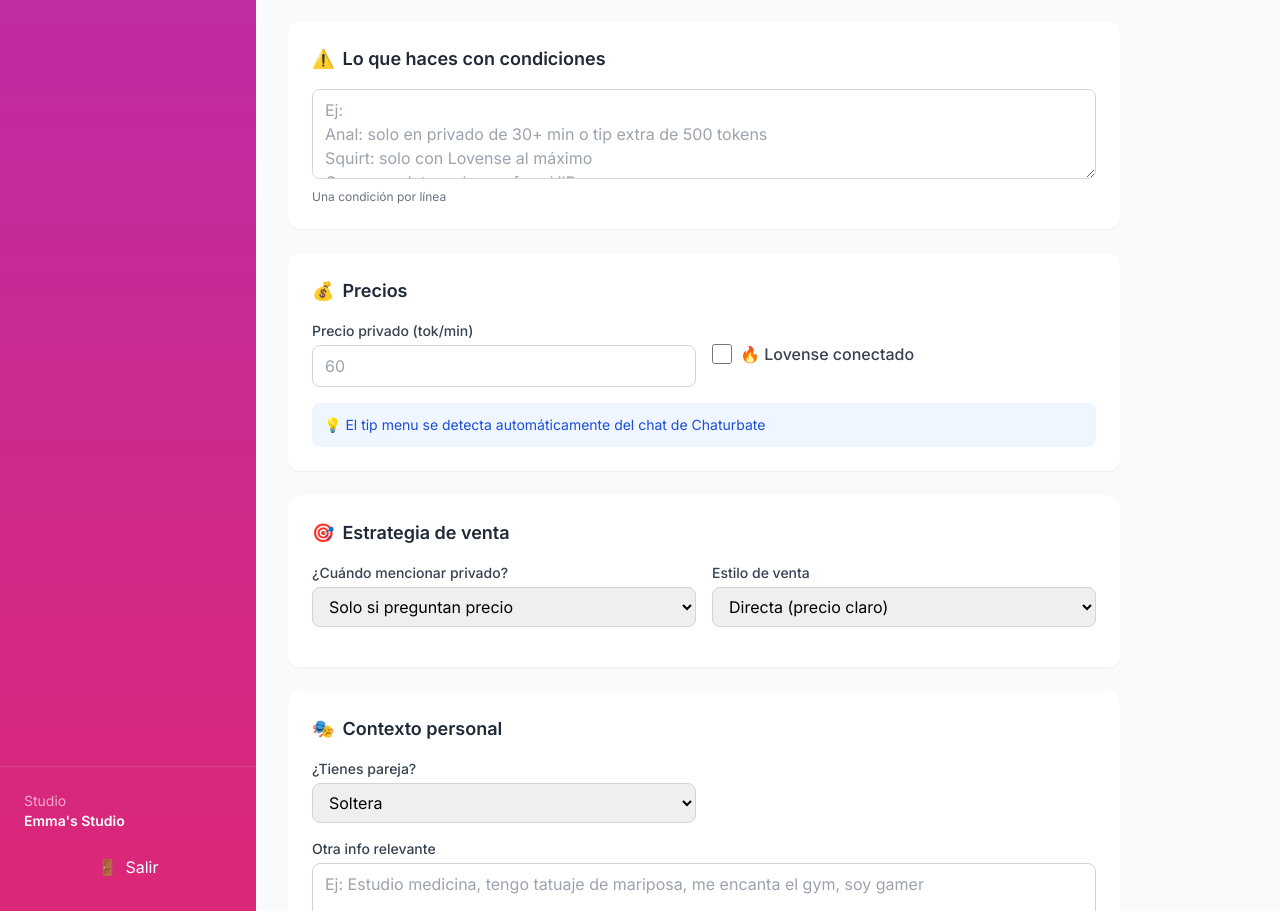
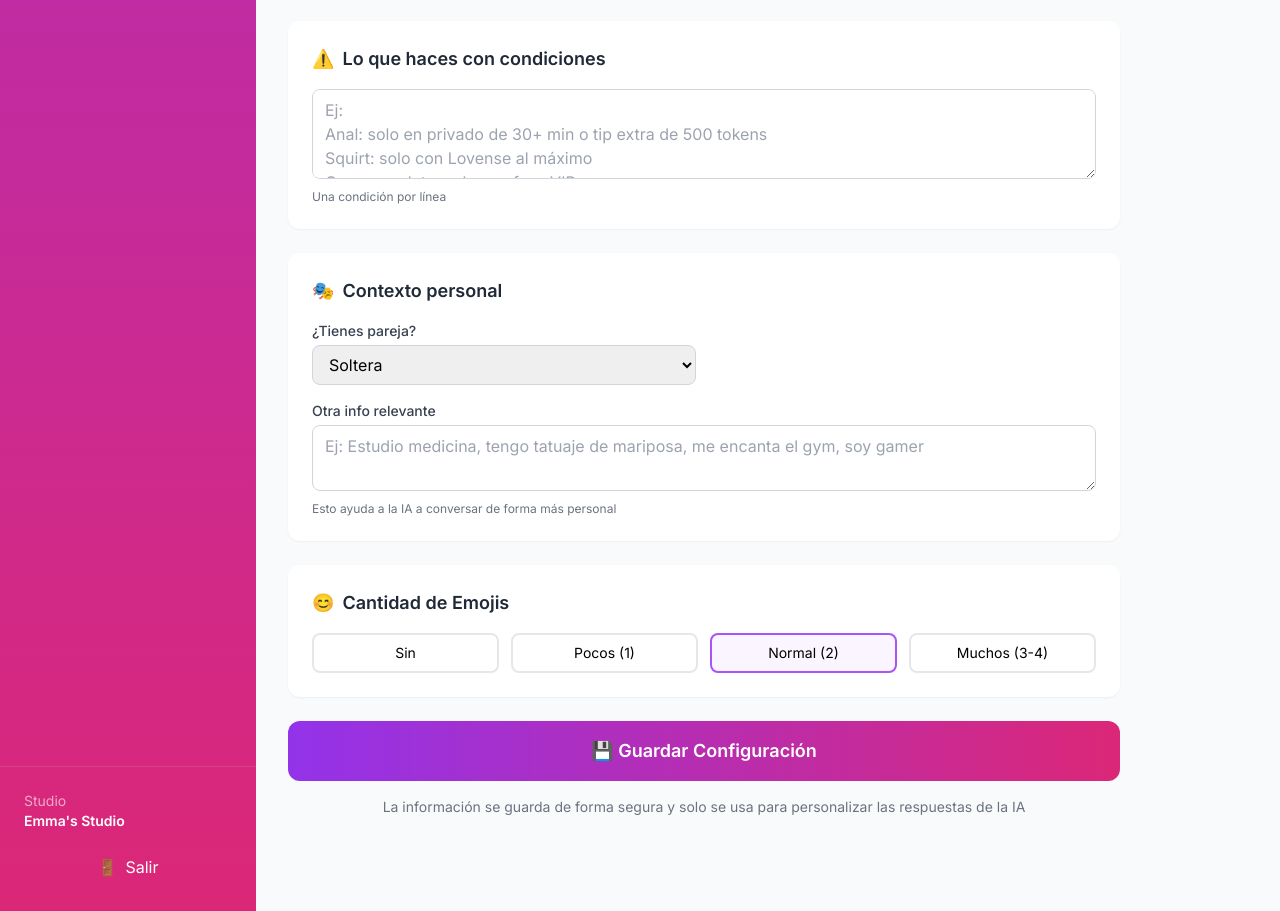
Before and after one commit to cmonsalt/camassist, a browser extension: page dashboard/settings.html in a window 1280 px wide and 2400 px high. Shown: the part 1489-2400 px from the top of the page. Drawn offline with nearby package versions, Linux system fonts and the light colour scheme.

Commit message:
Actuzalizacion settings.html

```diff
--- a/dashboard/settings.html
+++ b/dashboard/settings.html
@@ -239,62 +239,6 @@ Cara completa: solo con fans VIP"
                     </div>
                 </div>
 
-                <!-- SECCIÓN 7: PRECIOS -->
-                <div class="bg-white rounded-xl shadow-sm p-6 mb-6">
-                    <h2 class="text-lg font-semibold text-gray-800 mb-4 flex items-center">
-                        <span class="mr-2">💰</span> Precios
-                    </h2>
-
-                    <div class="grid grid-cols-2 gap-4 mb-4">
-                        <div>
-                            <label class="block text-sm font-medium text-gray-700 mb-1">Precio privado (tok/min)</label>
-                            <input type="number" id="private_price" placeholder="60" min="6" max="500"
-                                class="w-full px-3 py-2 border border-gray-300 rounded-lg focus:ring-2 focus:ring-purple-500 focus:border-transparent">
-                        </div>
-                        <div class="flex items-center">
-                            <label class="flex items-center cursor-pointer">
-                                <input type="checkbox" id="has_lovense"
-                                    class="w-5 h-5 text-pink-600 rounded focus:ring-pink-500 mr-2">
-                                <span class="font-medium text-gray-700">🔥 Lovense conectado</span>
-                            </label>
-                        </div>
-                    </div>
-
-                    <div class="p-3 bg-blue-50 rounded-lg">
-                        <p class="text-sm text-blue-700">💡 El tip menu se detecta automáticamente del chat de
-                            Chaturbate</p>
-                    </div>
-                </div>
-
-                <!-- SECCIÓN 8: ESTRATEGIA -->
-                <div class="bg-white rounded-xl shadow-sm p-6 mb-6">
-                    <h2 class="text-lg font-semibold text-gray-800 mb-4 flex items-center">
-                        <span class="mr-2">🎯</span> Estrategia de venta
-                    </h2>
-
-                    <div class="grid grid-cols-2 gap-4 mb-4">
-                        <div>
-                            <label class="block text-sm font-medium text-gray-700 mb-1">¿Cuándo mencionar
-                                privado?</label>
-                            <select id="when_mention_private"
-                                class="w-full px-3 py-2 border border-gray-300 rounded-lg focus:ring-2 focus:ring-purple-500 focus:border-transparent">
-                                <option value="only_if_ask">Solo si preguntan precio</option>
-                                <option value="after_rapport">Después de 3-4 mensajes en PM</option>
-                                <option value="big_tip">Si dan tip grande (500+)</option>
-                                <option value="specific_request">Si piden ver algo específico</option>
-                            </select>
-                        </div>
-                        <div>
-                            <label class="block text-sm font-medium text-gray-700 mb-1">Estilo de venta</label>
-                            <select id="sales_style"
-                                class="w-full px-3 py-2 border border-gray-300 rounded-lg focus:ring-2 focus:ring-purple-500 focus:border-transparent">
-                                <option value="direct">Directa (precio claro)</option>
-                                <option value="mysterious">Misteriosa (crea curiosidad)</option>
-                                <option value="exclusive">Exclusiva (solo para especiales)</option>
-                            </select>
-                        </div>
-                    </div>
-                </div>
 
                 <!-- SECCIÓN 9: CONTEXTO PERSONAL -->
                 <div class="bg-white rounded-xl shadow-sm p-6 mb-6">
@@ -417,14 +361,6 @@ Cara completa: solo con fans VIP"
                     document.getElementById('hard_limits').value = data.hard_limits || '';
                     document.getElementById('partial_conditions').value = data.partial_conditions || '';
 
-                    // PRECIOS
-                    document.getElementById('private_price').value = data.private_price || 60;
-                    document.getElementById('has_lovense').checked = data.has_lovense || false;
-
-                    // ESTRATEGIA
-                    document.getElementById('when_mention_private').value = data.when_mention_private || 'only_if_ask';
-                    document.getElementById('sales_style').value = data.sales_style || 'mysterious';
-
                     // CONTEXTO
                     document.getElementById('relationship_status').value = data.relationship_status || 'single';
                     document.getElementById('extra_context').value = data.extra_context || '';
@@ -486,14 +422,6 @@ Cara completa: solo con fans VIP"
                         hard_limits: document.getElementById('hard_limits').value,
                         partial_conditions: document.getElementById('partial_conditions').value,
 
-                        // PRECIOS
-                        private_price: parseInt(document.getElementById('private_price').value) || 60,
-                        has_lovense: document.getElementById('has_lovense').checked,
-
-                        // ESTRATEGIA
-                        when_mention_private: document.getElementById('when_mention_private').value,
-                        sales_style: document.getElementById('sales_style').value,
-
                         // CONTEXTO
                         relationship_status: document.getElementById('relationship_status').value,
                         extra_context: document.getElementById('extra_context').value,
```
